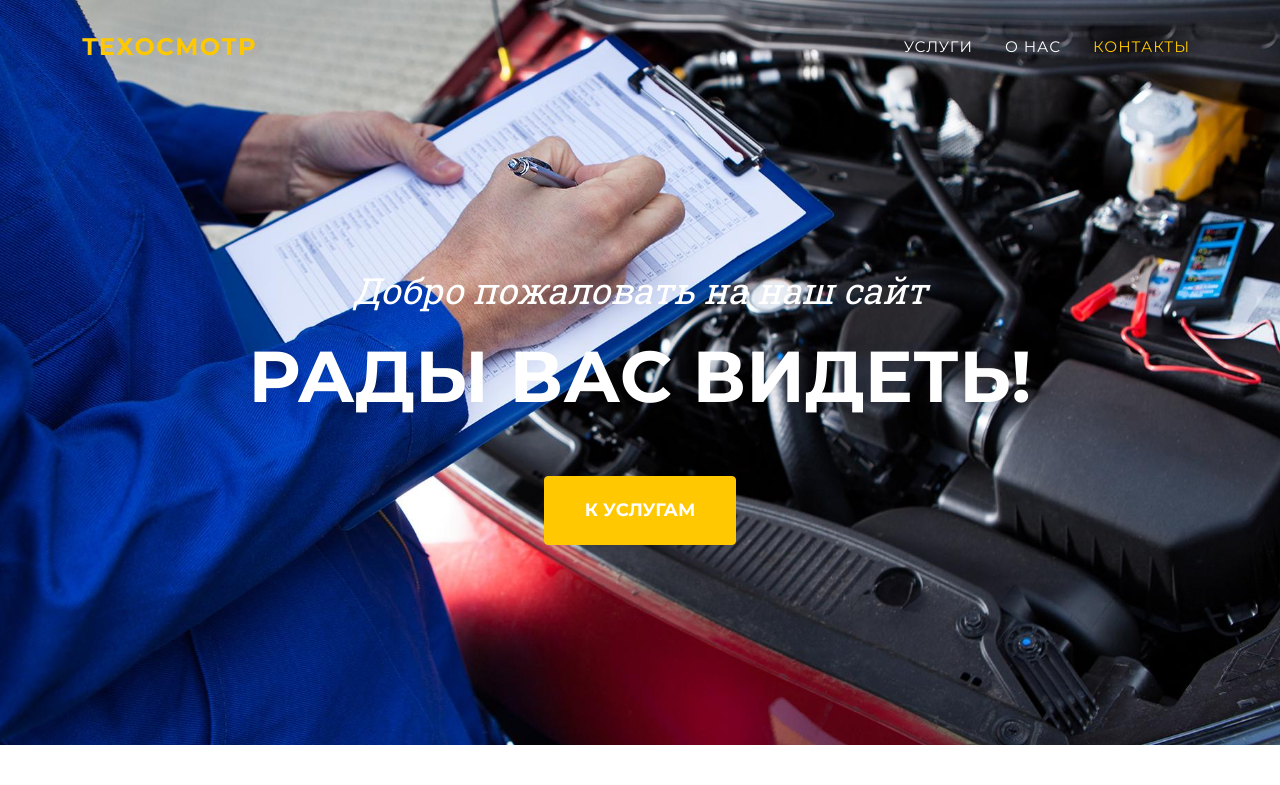
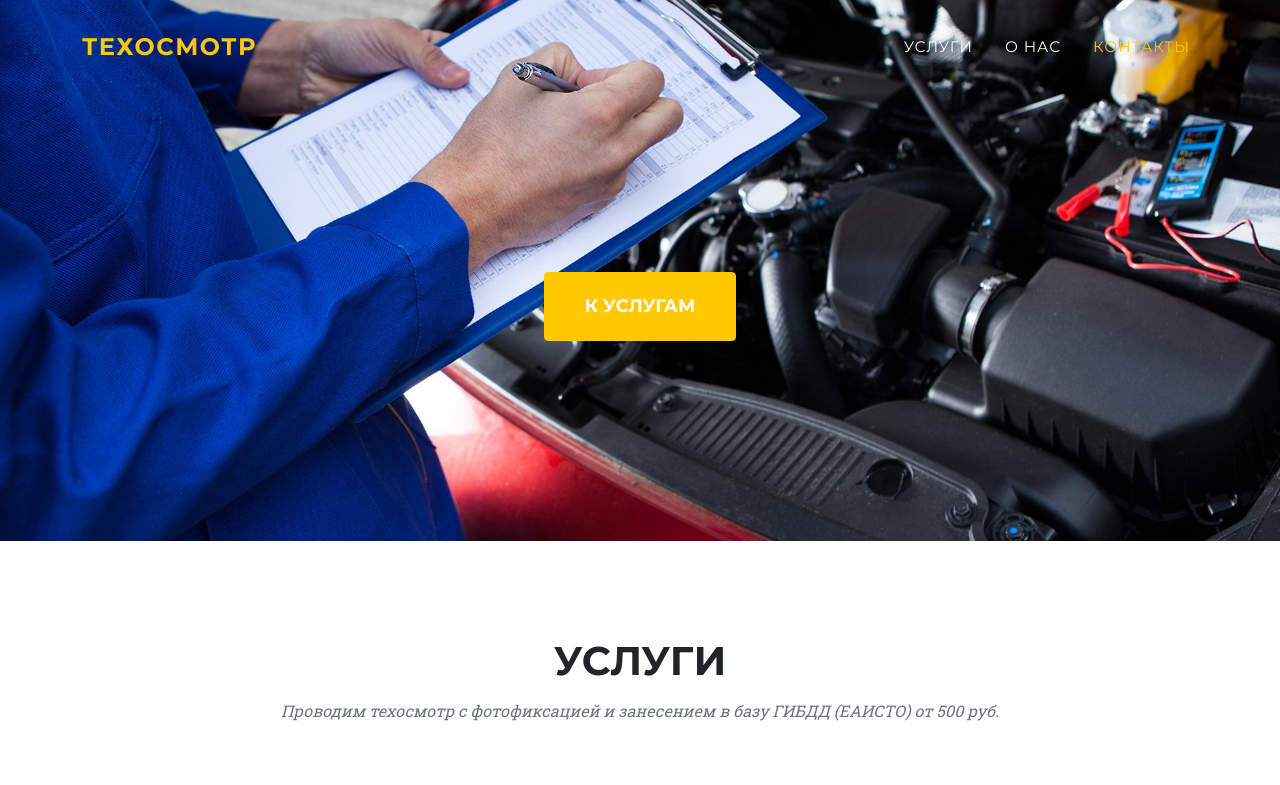
Before and after one commit to IlmirD/tekhosmotr, a Django app: page / in a window 1280 px wide. Shown: the top 785 px of the page. Run offline with Django 3.2, Linux system fonts and the light colour scheme; some libraries are stand-ins or nearby versions.

Commit message:
masthead

```diff
--- a/mysite/main/templates/main/main.html
+++ b/mysite/main/templates/main/main.html
@@ -39,8 +39,6 @@
         <!-- Masthead-->
         <header class="masthead">
             <div class="container">
-                <div class="masthead-subheading">Добро пожаловать на наш сайт</div>
-                <div class="masthead-heading text-uppercase" >Рады вас видеть!</div>
                 <a class="btn btn-primary btn-xl text-uppercase" href="#services">К услугам</a>
             </div>
         </header>
```
